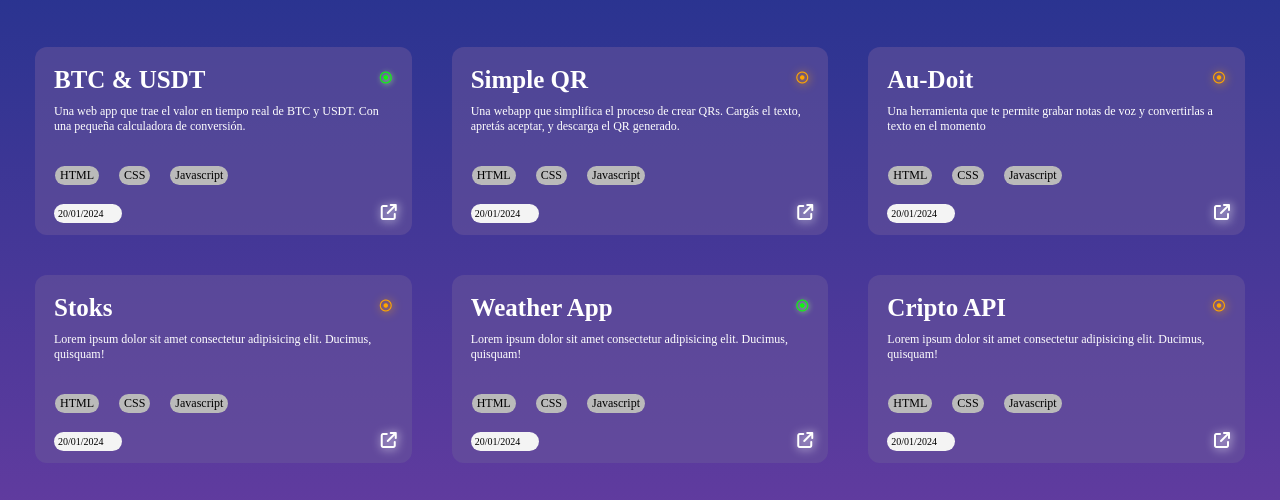
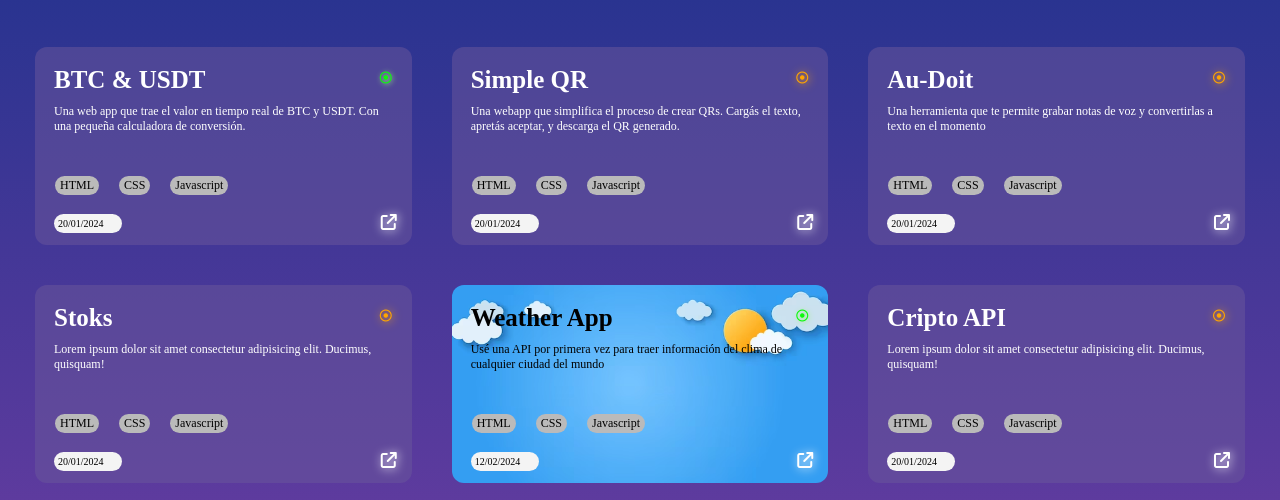
Before and after one commit to tomasbrizuela/apps, a plain HTML site: page index.html in a window 1280 px wide. Shown: the part 249-749 px from the top of the page. Drawn offline with Linux system fonts and the light colour scheme; a web font is replaced by a local one.

Commit message:
Agregué una imagen para el fondo de cada card

```diff
--- a/index.html
+++ b/index.html
@@ -127,8 +127,9 @@
             <div class="grilla item5">
                 <i class="fa-regular fa-circle-dot active dot5"></i>
                 <h3 class="appName">Weather App</h3>
-                <p class="appDesc">Lorem ipsum dolor sit amet consectetur adipisicing elit. Ducimus, quisquam!</p>
-                <p class="date">20/01/2024</p> <a href="" class="goTo">
+                <p class="appDesc">Usé una API por primera vez para traer información del clima de cualquier ciudad del
+                    mundo </p>
+                <p class="date">12/02/2024</p> <a href="" class="goTo">
                     <div class="technologies">
                         <p class="tech">HTML</p>
                         <p class="tech">CSS</p>
--- a/style.css
+++ b/style.css
@@ -105,7 +105,7 @@ h2{
     margin: 50px 0px 0px 0px;
     border-radius: 12px;
     padding: 19px;
-    height: 150px;
+    height: 160px;
     margin: 20px;
     background-color: rgba(106, 86, 155, 0.521);
     /* background-color: black; */
@@ -133,9 +133,11 @@ h2{
     grid-area: app4;
 }
 .item5{
+    color: black;
     grid-area: app5;
-
-
+    background-image: url(/images/vector-clouds-background_634779-112.avif);
+    background-size: cover;
+    background-position: right;
 }
 .item6{
     grid-area: app6;
```
Also changed, not shown: images/vector-clouds-background_634779-112.avif (added).
